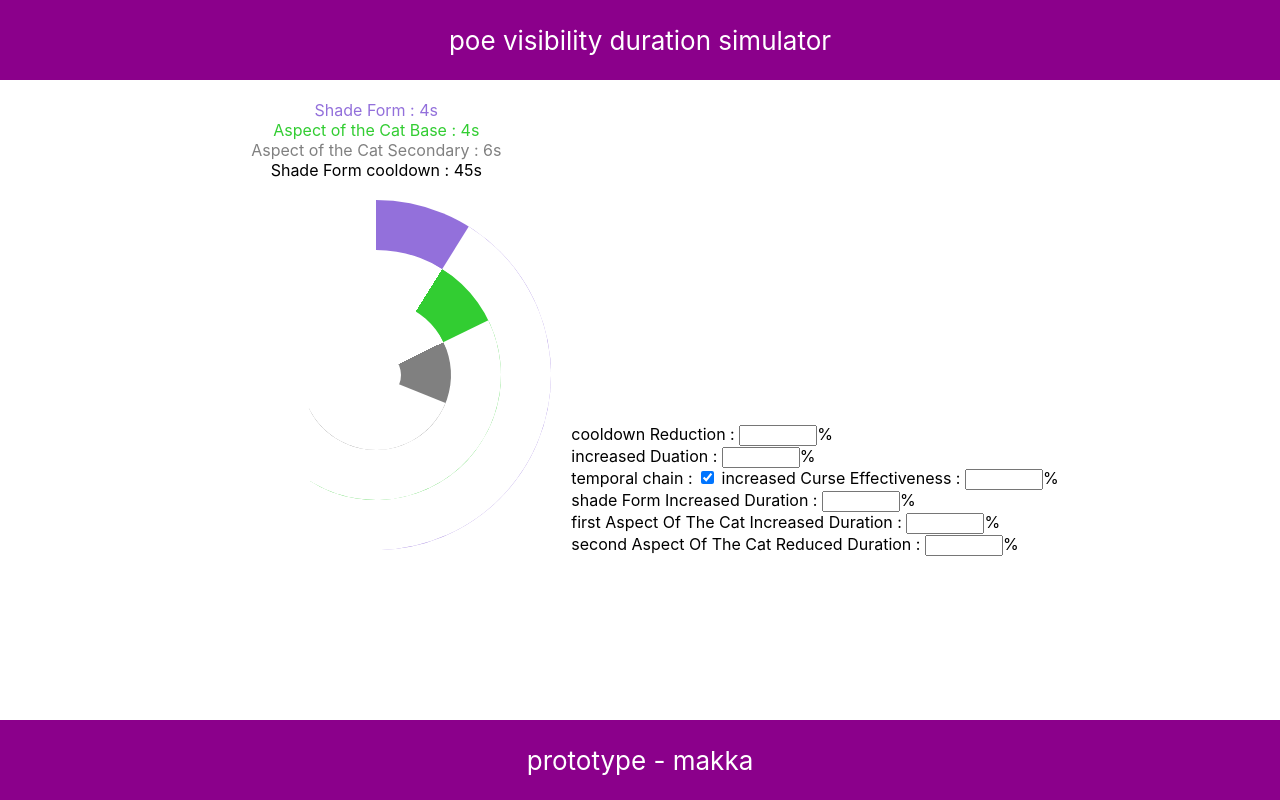
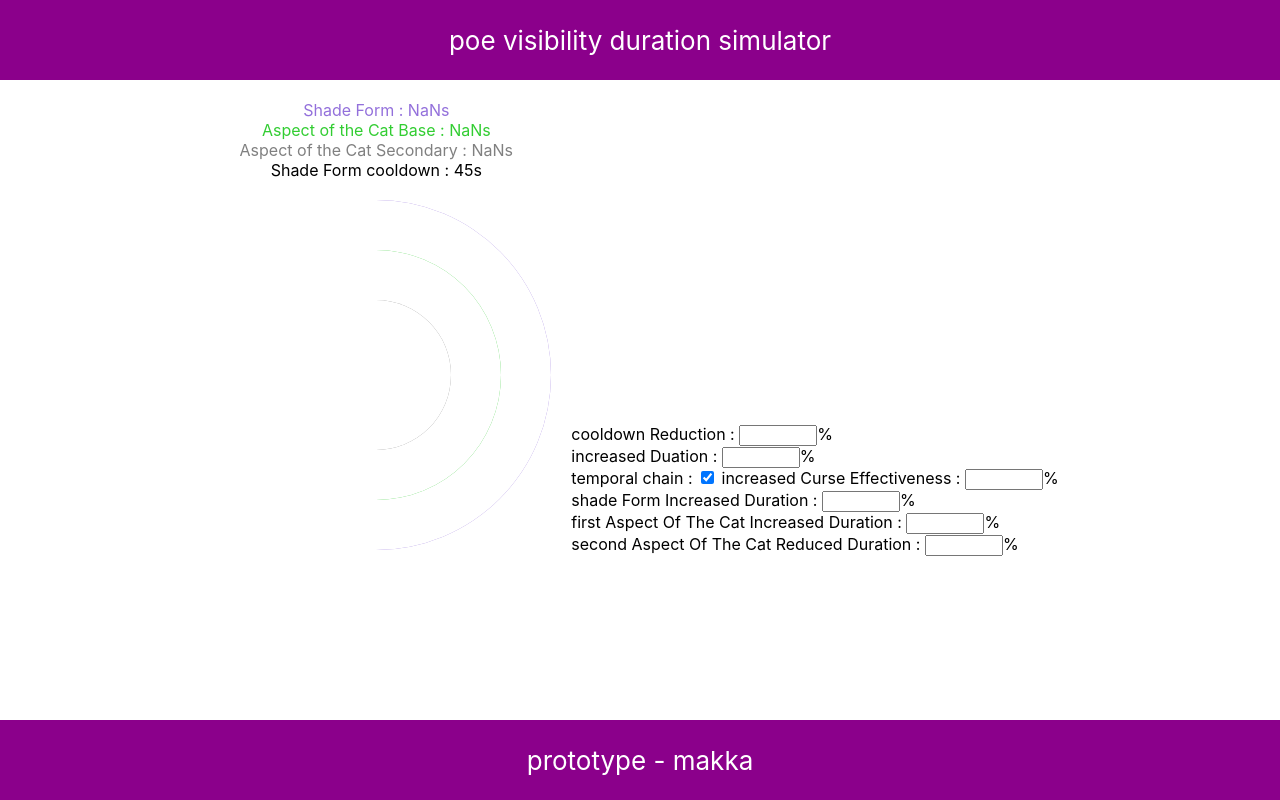
Before and after one commit to kjy9310/poeInvisibleSimulator, a React (Create React App) app: page / in a window 1280 px wide. Built offline with nearby package versions, Linux system fonts and the light colour scheme.

Commit message:
curse min bug fixed

```diff
--- a/src/main.js
+++ b/src/main.js
@@ -31,7 +31,7 @@
   } = inputs
   const calculatedShadeFormCooldown = shadeFormCooldown * (100-cooldownReduction)/100
 
-  const tempChainEffective = (curse && increasedCurseEffectiveness>50)
+  const tempChainEffective = (curse)
     ? 1 + 40 * (1+(increasedCurseEffectiveness-50)/100) / 100
     : 1
 
```
